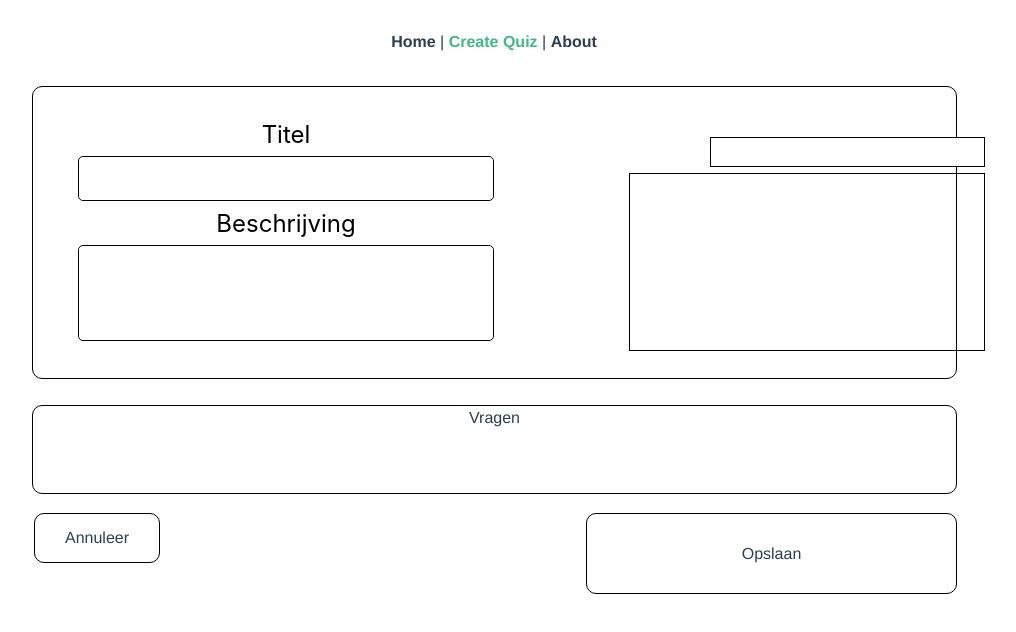
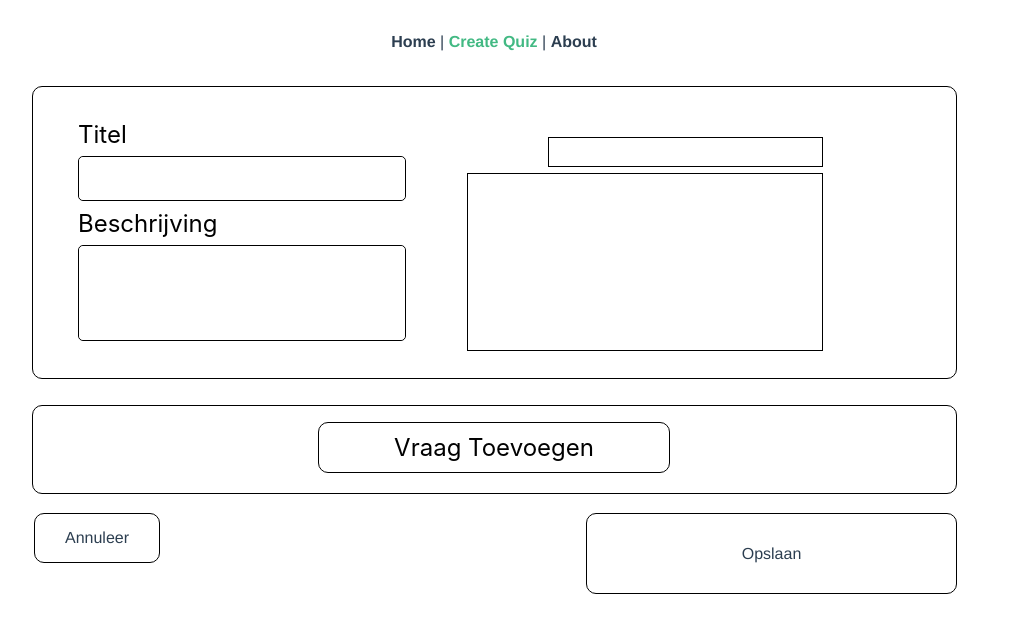
Before and after one commit to TeunSpithoven/thinku, a Vue app: page /createQuiz in a window 1280 px wide. Shown: the top 632 px of the page, without its empty margins (146-1162 px from the left). Built offline with nearby package versions, Linux system fonts and the light colour scheme.

Commit message:
start aan vraag kaart

```diff
--- /dev/null
+++ b/src/components/question/Question.vue
@@ -0,0 +1,18 @@
+<template>
+  <div>VraagKaart</div>
+</template>
+
+<script>
+export default {
+    name: 'QuestionCard',
+    props: {
+        question: String,
+        type: String,
+        answers: Array,
+    },
+}
+</script>
+
+<style>
+
+</style>
--- a/src/components/quiz/QuestionList.vue
+++ b/src/components/quiz/QuestionList.vue
@@ -1,13 +1,35 @@
 <template>
   <div id="questionContainer">
-        Vragen
+    <div class="vraagToevoegenContainer">
+        <button class="vraagToevoegen">Vraag Toevoegen</button>
+    </div>
   </div>
 </template>
 
 <script>
 export default {
-  name: 'QuestionList'
+  name: "QuestionList",
+  data() {
+    return {
+        questions: [
+            {
+                question: 'Eerste vraag',
+                type: 'meerkeuze',
+                answers: [
+                    {
+                        answer: 'antwoord een',
+                        isCorrect: true,
+                    },
+                    {
+                        answer: 'antwoord twee',
+                        isCorrect: false,
+                    },
+                ],
+            },
+        ],
     }
+  }
+};
 </script>
 
 <style scoped>
@@ -23,4 +45,37 @@ export default {
   border: 1px solid #000000;
   border-radius: 10px;
 }
+
+.vraagToevoegenContainer {
+  box-sizing: border-box;
+
+  position: absolute;
+  height: 51px;
+  left: 285px;
+  right: 286px;
+  bottom: 20px;
+
+  border: 1px solid #000000;
+  border-radius: 10px;
+}
+
+.vraagToevoegen {
+    position: absolute;
+    width: 100%;
+    left: 0px;
+    right: 0px;
+    top: 4.62%;
+    bottom: 4.62%;
+
+    font-family: 'Inter';
+    font-style: normal;
+    font-weight: 400;
+    font-size: 24px;
+    line-height: 29px;
+    align-items: center;
+    text-align: center;
+
+    color: #000000;
+}
+
 </style>
--- a/src/components/quiz/QuizInfo.vue
+++ b/src/components/quiz/QuizInfo.vue
@@ -4,15 +4,15 @@
       {{ this.$store.state.description }}
     <div id="titel">
       <div class="label">Titel</div>
-      <div type="text" id="titelInput">
+      <div type="text" class="inputContainer">
         <input class="inputs" type="text" v-model="title" @keyup="updateQuizInfoState()">
       </div>
     </div>
 
     <div id="beschrijving">
       <div class="label">Beschrijving</div>
-      <div type="text" id="beschrijvingInput">
-        <input class="inputs" type="text" v-model="description" @keyup="updateQuizInfoState()">
+      <div type="text" class="inputContainer">
+        <textarea class="inputs" type="text" v-model="description" @keyup="updateQuizInfoState()"></textarea>
       </div>
     </div>
 
@@ -61,29 +61,31 @@ export default {
     border-radius: 10px;
 }
 .inputs {
-    width: 100%;
-    height: 100%;
-    border-radius: 5px;
+  width: 100%;
+  height: 100%;
+  border-radius: 5px;
 }
 #titel {
   position: absolute;
-  width: 416px;
   height: 81px;
   left: 45px;
+  right: 550px;
   top: 33px;
 }
 #beschrijving {
   position: absolute;
-  width: 416px;
   height: 132px;
   left: 45px;
+  right: 550px;
   top: 122px;
 }
 .label {
   position: absolute;
-  width: 416px;
+  width: 100%;
+  /* width: 416px; */
   height: 30px;
   left: 0px;
+  right: 0px;
   top: 0px;
 
   font-family: "Inter";
@@ -91,26 +93,15 @@ export default {
   font-weight: 400;
   font-size: 24px;
   line-height: 29px;
+  text-align: left;
 
   color: #000000;
 }
 
-#titelInput {
+.inputContainer {
   box-sizing: border-box;
   position: absolute;
 
-  left: 0px;
-  right: 0px;
-  top: 36px;
-  bottom: 0px;
-
-  border: 1px solid #000000;
-  border-radius: 5px;
-}
-#beschrijvingInput {
-  box-sizing: border-box;
-
-  position: absolute;
   left: 0px;
   right: 0px;
   top: 36px;
@@ -125,7 +116,8 @@ export default {
   position: absolute;
   width: 275px;
   height: 30px;
-  left: 677px;
+  /* left: 596px; */
+  right: 133px;
   top: 50px;
 
   border: 1px solid #000000;
@@ -136,9 +128,13 @@ export default {
   position: absolute;
   width: 356px;
   height: 178px;
-  left: 596px;
+  /* left: 596px; */
+  right: 133px;
   top: 86px;
 
   border: 1px solid #000000;
 }
+textarea {
+  resize: none;
+}
 </style>
```
Also changed, not shown: 1 other file (tests, documents, lock files or other folders). Lines whose indentation alone changed are shown as unchanged.
